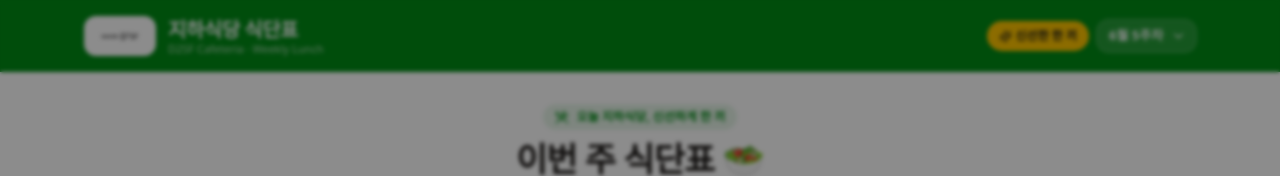
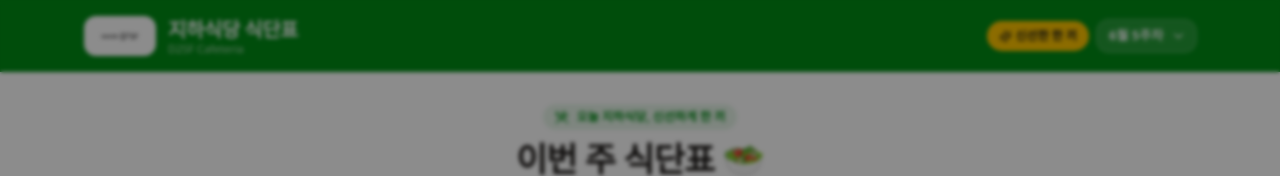
Before and after one commit to sykang-max/d2sf-cafeteria-menu, a React (Vite) app: page / in a window 1280 px wide. Shown: the top 176 px of the page. Built offline with nearby package versions, Linux system fonts and the light colour scheme; a web font is replaced by a local one.

Commit message:
헤더: 부제에서 Weekly Lunch 문구 제거 (D2SF Cafeteria만 표기)

```diff
--- a/src/components/Header.jsx
+++ b/src/components/Header.jsx
@@ -21,7 +21,7 @@
           </span>
           <div className="leading-tight">
             <h1 className="text-[18px] font-extrabold tracking-tight text-white sm:text-[20px]">지하식당 식단표</h1>
-            <p className="text-[11px] font-medium text-white/70">D2SF Cafeteria · Weekly Lunch</p>
+            <p className="text-[11px] font-medium text-white/70">D2SF Cafeteria</p>
           </div>
         </div>
 
```
